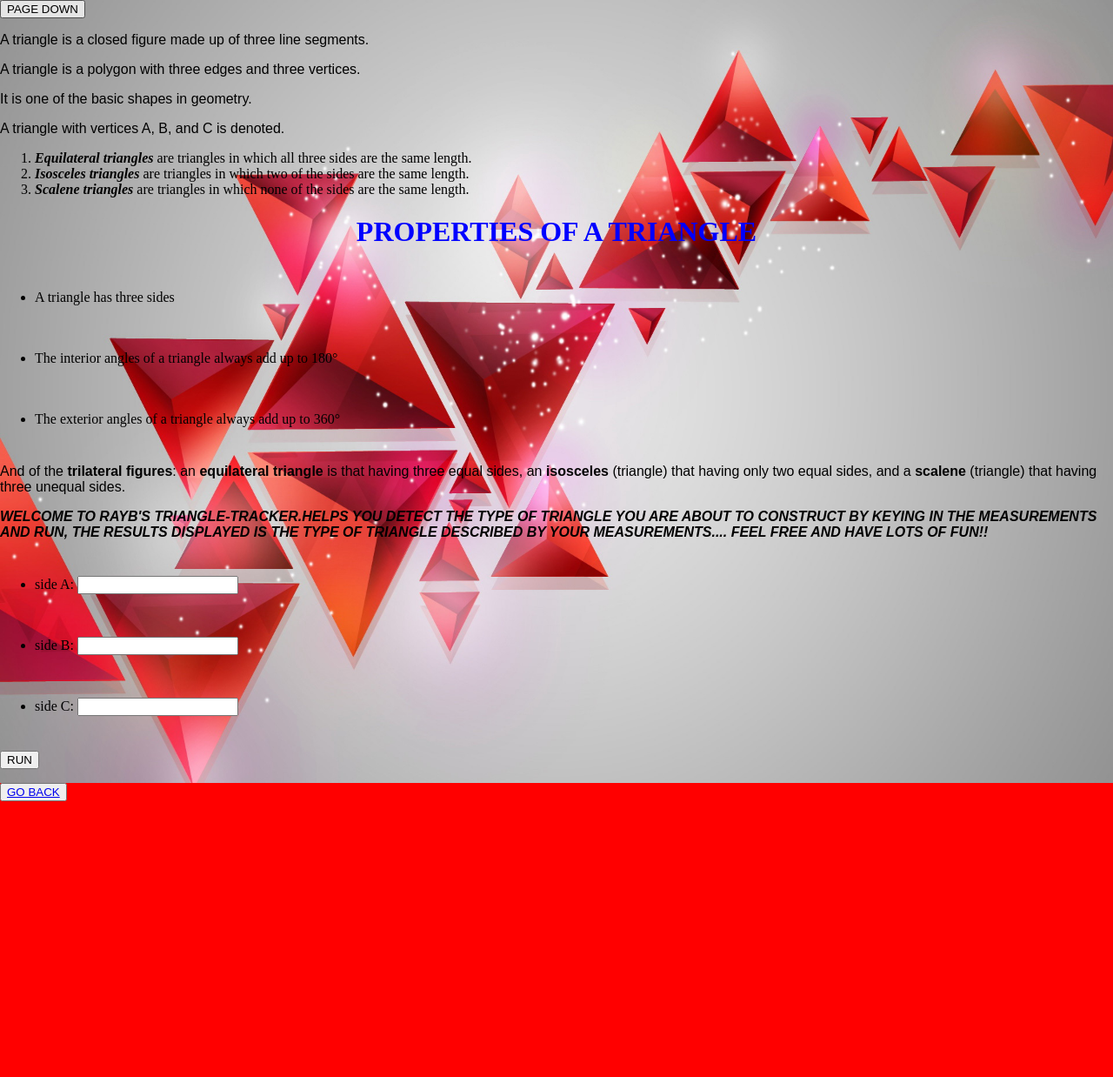
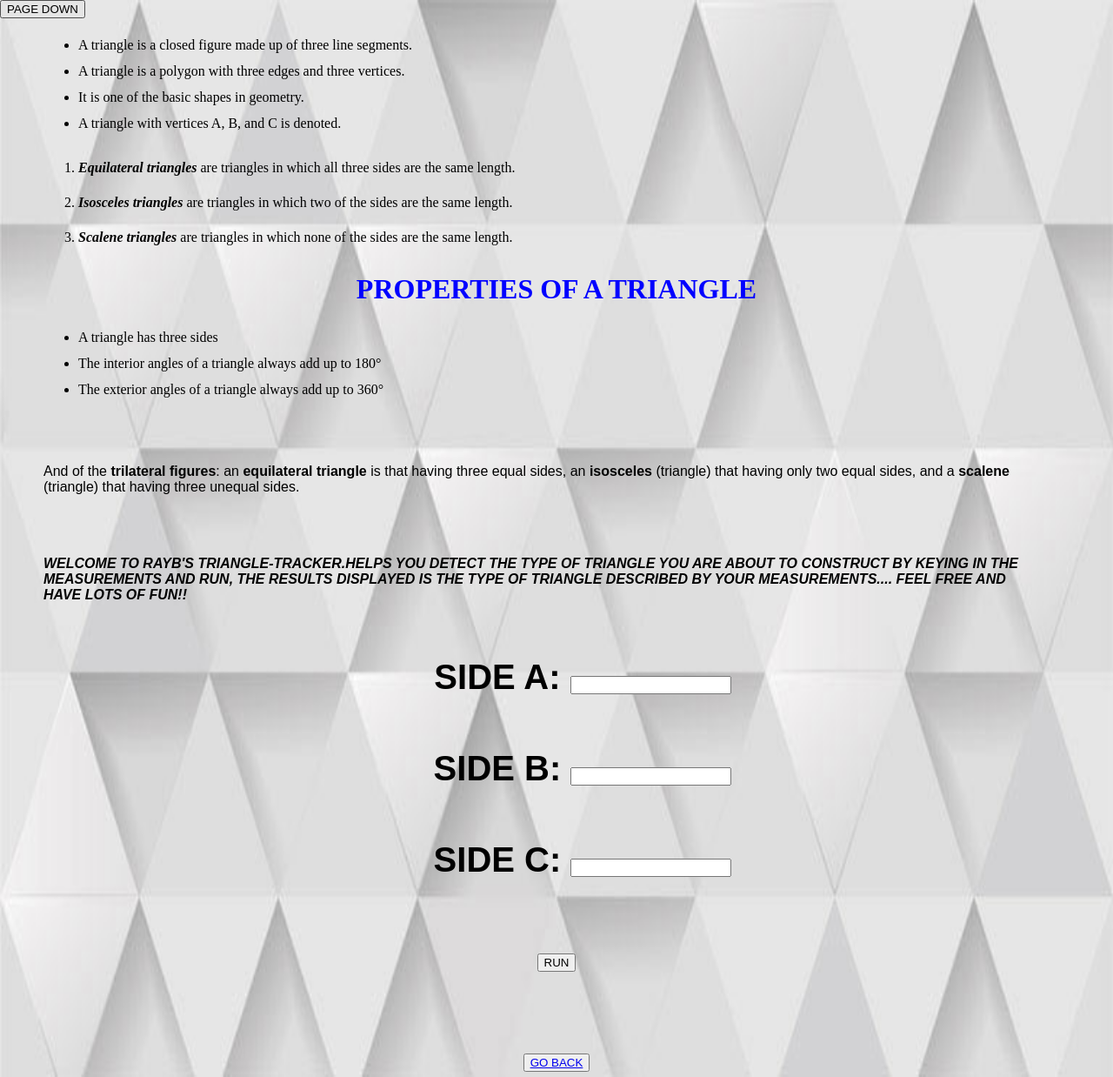
Before and after one commit to JacqulineWangu/Triangle-tracker, a plain HTML site: page Triangle.html in a window 1280 px wide. Shown: the whole page at 87% size. Before the commit the page ends 921 px from the top, so only its background shows below. Drawn offline with Linux system fonts and the light colour scheme; files that its build step writes are made by us from their sources.

Commit message:
add README.md

```diff
--- a/Triangle.html
+++ b/Triangle.html
@@ -2,19 +2,23 @@
 <html lang="en" dir="ltr">
 
 <head>
-  <link rel="stylesheet" href="styles.css">
+  <link rel="stylesheet" href="css/styles.css">
   <meta charset="utf-8">
   <title></title>
 </head>
 
 <body>
+<div class="but">
   <button onclick="scrolldown()">PAGE DOWN</button>
-
-  <p>A triangle is a closed figure made up of three line segments.</p>
-
-  <p>A triangle is a polygon with three edges and three vertices.</p>
-  <p>It is one of the basic shapes in geometry.</p>
-  <p>A triangle with vertices A, B, and C is denoted.</p>
+</div>
+  <div class="page">
+<ul>
+    <li>A triangle is a closed figure made up of three line segments.</li>
+    <li>A triangle is a polygon with three edges and three vertices.</li>
+    <li>It is one of the basic shapes in geometry.</li>
+    <li>A triangle with vertices A, B, and C is denoted.</li>
+</ul>
+  </div>
 
   <ol>
     <li><em><strong>Equilateral triangles</strong></em> are triangles in which all three sides are the same length.</li>
@@ -30,10 +34,10 @@
   <style media="screen">
     body {
       margin: 0;
-      background-image: url("./images/528332.jpg");
+      background-image: url("./images/white.jpg");
       background-size: 100% 100%;
       background-repeat: no-repeat;
-      height: 900px;
+      height: 100%;
       size: cover;
     }
   </style>
@@ -41,18 +45,21 @@
       that having three unequal sides.</p>
 <p><strong><em> WELCOME TO RAYB'S TRIANGLE-TRACKER.HELPS YOU DETECT THE TYPE OF TRIANGLE YOU ARE ABOUT TO CONSTRUCT BY KEYING IN THE MEASUREMENTS AND RUN, THE RESULTS DISPLAYED IS THE TYPE OF TRIANGLE DESCRIBED BY YOUR MEASUREMENTS....
   FEEL FREE AND HAVE LOTS OF FUN!!</strong></em></P>
-<div>
+<div class="mains">
   <ul>
-    <li>side A: <input type="texts" id="sideA"></li>
-    <li>side B: <input type="texts" id="sideB"></li>
-    <li>side C: <input type="texts" id="sideC"></li>
+    <P>SIDE A: <input type="texts" id="sideA"></P>
+    <P>SIDE B: <input type="texts" id="sideB"></P>
+    <P>SIDE C: <input type="texts" id="sideC"></P>
   </ul>
+<div class="but">
+<button onClick="calc()">RUN</button>
 </div>
-<button onClick="calc()">RUN</button>
 <p id="Answer"></p>
+<div class="but">
     <button><a href="home.html">GO BACK</a></button>
-
+</div>
+</div>
 </body>
 <script src="JS/scripts.js"></script>
-
+</div>
 </html>
--- a/css/styles.css
+++ b/css/styles.css
@@ -5,16 +5,19 @@ h1 {
 
 p {
   font-family: sans-serif;
-  colour: white;
+  margin-left: 50px;
+  margin-top: 70px;
+  margin-bottom: 70px;
+  margin-right: 80px;
 }
 
 ul {
-  line-height: 70px;
+  line-height: 30px;
+  margin-left: 50px;
 }
 
 body {
   margin: 0;
-  background-color: red;
   background-image: url('back.gif');
   background-size: 100% 100%;
   background-repeat: no-repeat;
@@ -57,24 +60,41 @@ body {
   display: block;
 }
 
+.sidenav a {
+  font-size: 18px;
+}
+.mains{
+text-align-last: center;
+list-style: none;
+font-size: 40px;
+font-weight: bolder;
+font-stretch: extra-expanded;
+font-family: monospace;
+}
+
+#Answer {
+line-height: 50px;
+color: purple;
+}
+.body p {
+font-size: 80px;
+font-weight: 80px;
+font-stretch: expanded;
+text-align: center;
+}
+.page {
+  line-height: 20px;
+}
+ol {
+  line-height: 40px;
+  margin-left: 50px;
+}
 @media screen and (max-height: 450px) {
   .sidenav {
     padding-top: 15px;
   }
-
-  .sidenav a {
-    font-size: 18px;
-  }
-div{
-  position: relative;
+.but {font-size: 40px;
+font-weight: bolder;
+font-stretch: extra-expanded;
+font-family: monospace;
 }
-
-#Answer {
-  line-height: 50px;
-  color: red;
-}
-body{
-  font-size: 20;
-  font-weight: 30;
-  font-stretch: expanded;
-}
```
Also changed, not shown: images/white.jpg (added), 1 other file.
